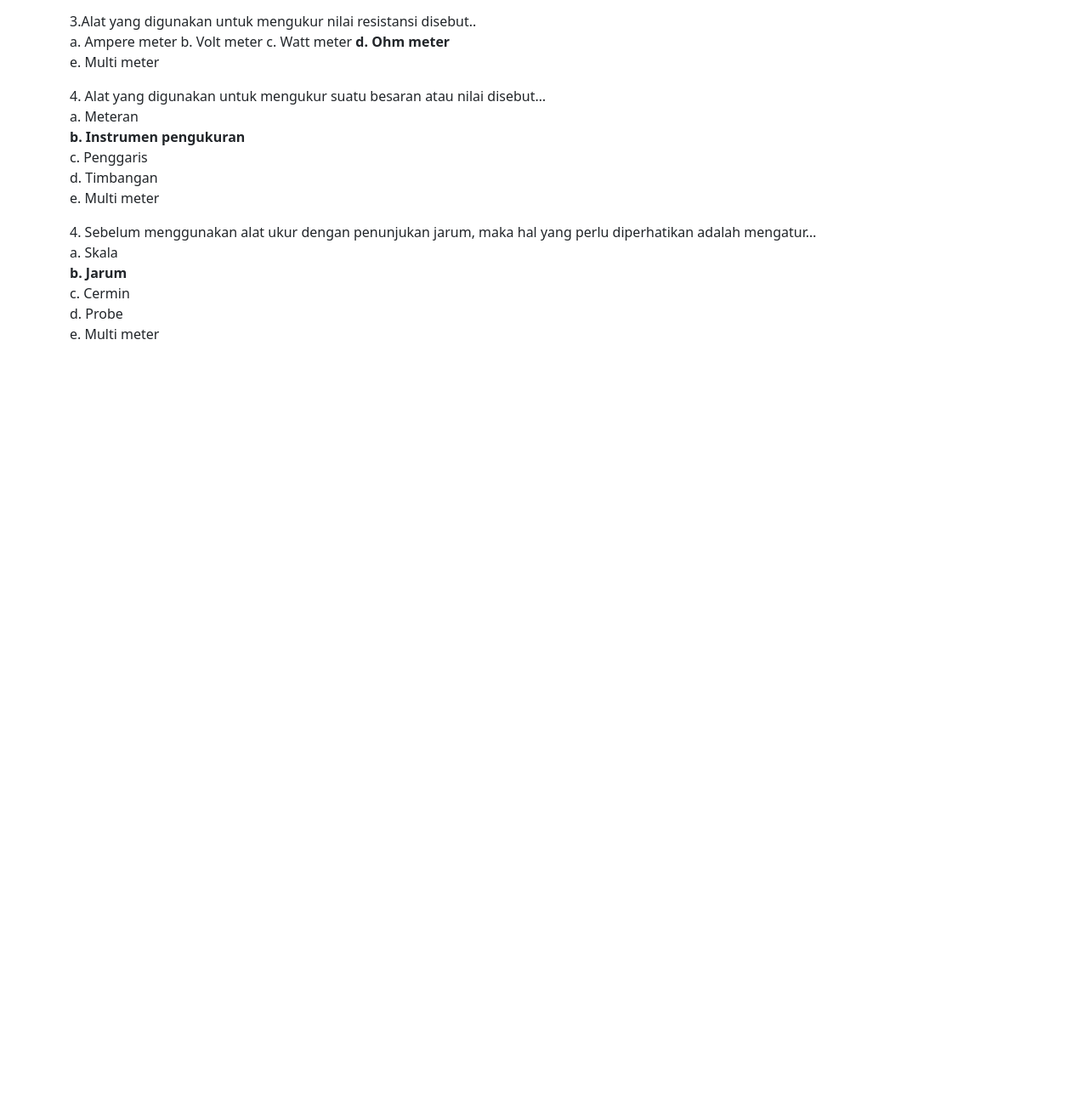
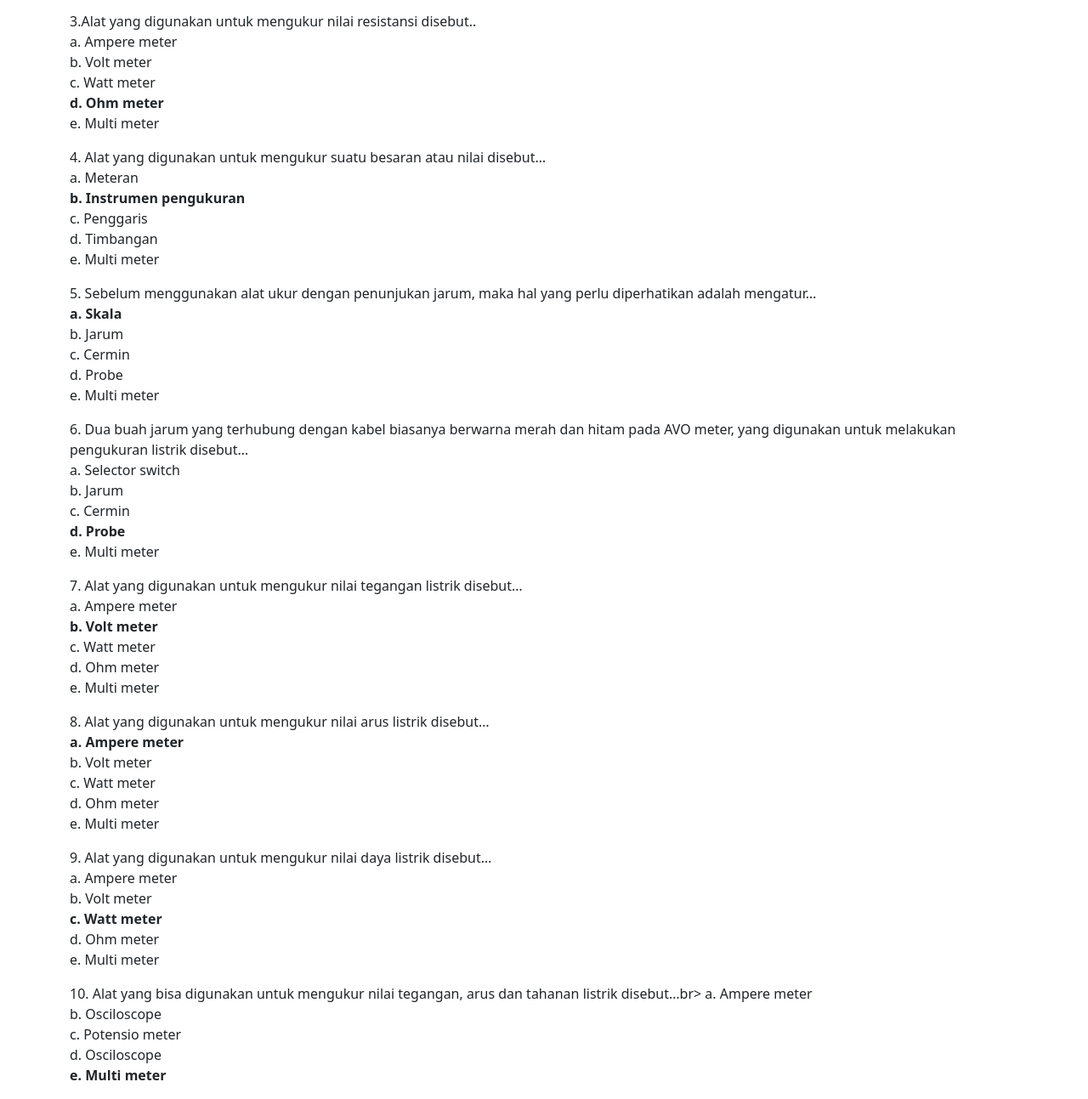
Before and after one commit to adiajahhh/adiajahhh.github.io, a plain HTML site: page soalalatukur/index.html in a window 1280 px wide. Shown: the part 388-1681 px from the top of the page at 85% size. Before the commit the page ends 809 px from the top, so only its background shows below. Drawn offline with nearby package versions, Linux system fonts and the light colour scheme.

Commit message:
Update index.html

```diff
--- a/soalalatukur/index.html
+++ b/soalalatukur/index.html
@@ -28,11 +28,11 @@ e. Timing light <br>
     </p>
    <p>
 3.Alat yang digunakan untuk mengukur nilai resistansi disebut..<br>
-a. Ampere meter
-b. Volt meter
-c. Watt meter
+a. Ampere meter <br>
+b. Volt meter <br>
+c. Watt meter <br>
 <b>d. Ohm meter</b> <br>
-e. Multi meter
+e. Multi meter <br>
    </p>
   <p>
 4. Alat yang digunakan untuk mengukur suatu besaran atau nilai disebut…<br>
@@ -43,13 +43,53 @@ d. Timbangan <br>
 e. Multi meter <br>
   </p>
  <p>
-4. Sebelum menggunakan alat ukur dengan penunjukan jarum, maka hal yang perlu diperhatikan adalah mengatur…<br>
-a. Skala <br>
-<b>b. Jarum</b> <br>
+5. Sebelum menggunakan alat ukur dengan penunjukan jarum, maka hal yang perlu diperhatikan adalah mengatur…<br>
+<b>a. Skala</b> <br>
+b. Jarum <br>
 c. Cermin <br>
-d.  Probe <br>
+d. Probe <br>
 e. Multi meter <br>
  </p>
+<p>
+6. Dua buah jarum yang terhubung dengan kabel biasanya berwarna merah dan hitam pada AVO meter, yang digunakan untuk melakukan pengukuran listrik disebut…<br>
+a. Selector switch <br>
+b. Jarum <br>
+c. Cermin <br>
+<b>d. Probe</b> <br>
+e. Multi meter <br>
+</p>
+  <p>
+7. Alat yang digunakan untuk mengukur nilai tegangan listrik disebut…<br>
+a. Ampere meter<br>
+<b>b. Volt meter</b> <br>
+c. Watt meter<br>
+d. Ohm meter <br>
+e. Multi meter <br>
+</p>
+  <p>
+8. Alat yang digunakan untuk mengukur nilai arus listrik disebut…<br>
+<b>a. Ampere meter</b> <br>
+b. Volt meter <br>
+c. Watt meter<br>
+d. Ohm meter <br>
+e. Multi meter <br>
+</p>
+  <p>
+9. Alat yang digunakan untuk mengukur nilai daya listrik disebut…<br>
+a. Ampere meter <br>
+b. Volt meter <br>
+<b>c. Watt meter</b> <br>
+d. Ohm meter <br>
+e. Multi meter <br>
+</p>
+  <p>
+10. Alat yang bisa digunakan untuk mengukur nilai tegangan, arus dan tahanan listrik disebut…br>
+a. Ampere meter <br>
+b. Osciloscope<br>
+c. Potensio meter <br>
+d. Osciloscope <br>
+<b>e. Multi meter</b> <br>
+</p>
         </div>
     <script src="https://cdn.jsdelivr.net/npm/bootstrap@5.3.2/dist/js/bootstrap.bundle.min.js" integrity="sha384-C6RzsynM9kWDrMNeT87bh95OGNyZPhcTNXj1NW7RuBCsyN/o0jlpcV8Qyq46cDfL" crossorigin="anonymous"></script>
   </body>
```
